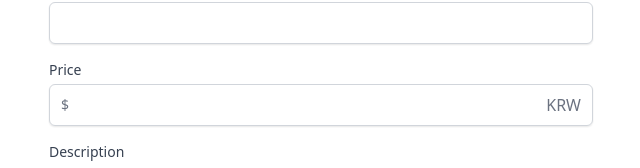
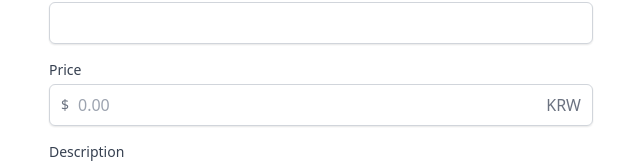
Before and after one commit to clianor/carrot-market, a Next.js app: page /items/upload in a window 1280 px wide. Shown: the part 294-462 px from the top of the page, without its empty margins (319-959 px from the left). Built offline with nearby package versions, Linux system fonts and the light colour scheme.

Commit message:
input bug fix

```diff
--- a/components/input.tsx
+++ b/components/input.tsx
@@ -5,7 +5,8 @@ interface InputProps {
   name: string;
   kind?: 'text' | 'phone' | 'price';
   type: string;
-  register: UseFormRegisterReturn;
+  placeholder?: string;
+  register?: UseFormRegisterReturn;
   required: boolean;
 }
 
@@ -13,8 +14,9 @@ export default function Input({
   label,
   name,
   kind = 'text',
+  type,
+  placeholder,
   register,
-  type,
   required,
 }: InputProps) {
   return (
@@ -27,6 +29,7 @@ export default function Input({
           <input
             id={name}
             required={required}
+            placeholder={placeholder}
             {...register}
             type={type}
             className="appearance-none w-full px-3 py-2 border border-gray-300 rounded-md shadow-sm placeholder-gray-400 focus:outline-none focus:ring-orange-500 focus:border-orange-500"
@@ -41,6 +44,7 @@ export default function Input({
           <input
             id={name}
             required={required}
+            placeholder={placeholder}
             {...register}
             type={type}
             className="appearance-none pl-7 w-full px-3 py-2 border border-gray-300 rounded-md shadow-sm placeholder-gray-400 focus:outline-none focus:ring-orange-500 focus:border-orange-500"
@@ -58,6 +62,7 @@ export default function Input({
           <input
             id={name}
             required={required}
+            placeholder={placeholder}
             {...register}
             type={type}
             className="appearance-none w-full px-3 py-2 border border-gray-300 rounded-md rounded-l-none shadow-sm placeholder-gray-400 focus:outline-none focus:ring-orange-500 focus:border-orange-500"
```
